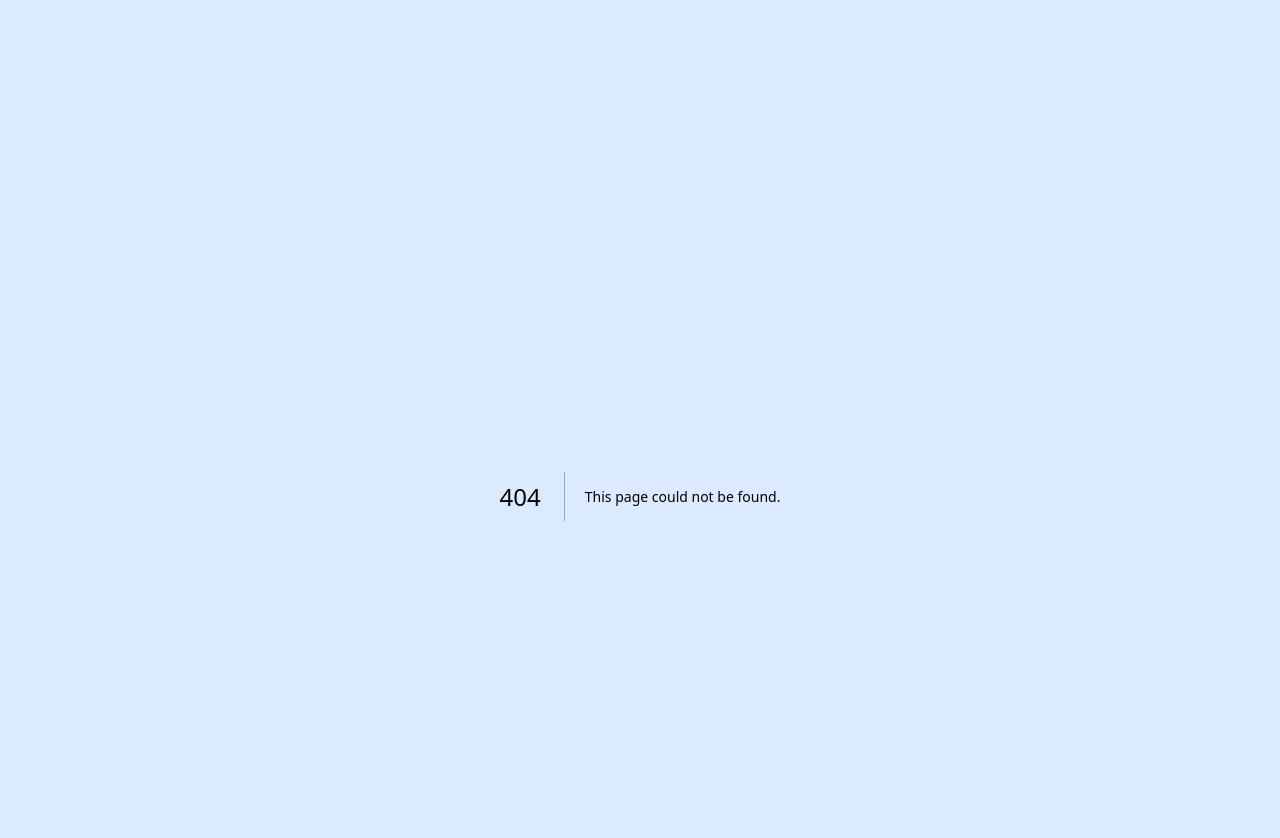
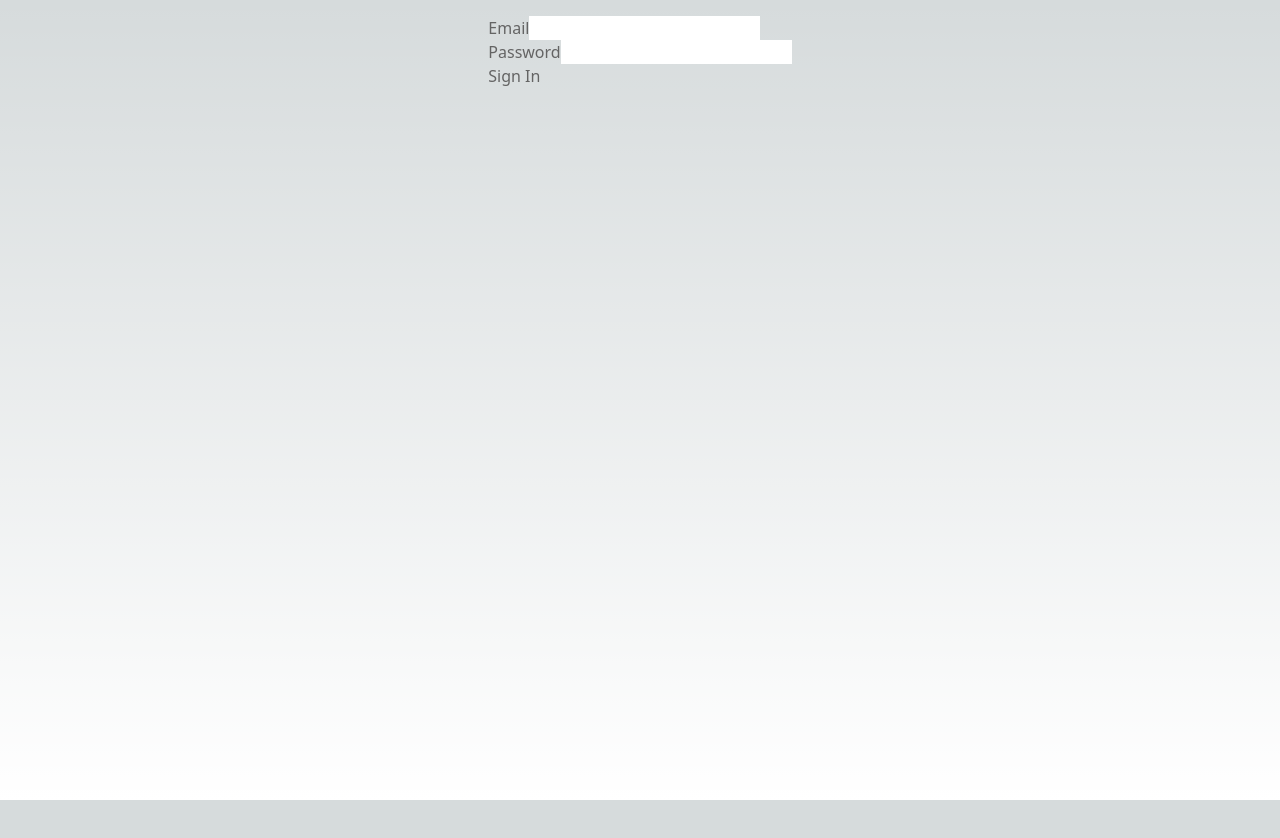
Before and after one commit to dstadz/idler, a Next.js app: page /signin in a window 1280 px wide. Before the commit this address had no page. Shown: the top 838 px of the page. After the commit the page ends 800 px from the top, so only its background shows below. Built offline with nearby package versions, Linux system fonts and the light colour scheme.

Commit message:
sign in works

```diff
--- a/src/app/api/auth/signup/route.ts
+++ b/src/app/api/auth/signup/route.ts
@@ -3,12 +3,11 @@ import prisma from '@/lib/prisma'
 import bcrypt from 'bcryptjs'
 
 export async function POST(request: Request) {
-  console.log(`🚀 ~ file: route.ts:6 ~ POST ~ request:`, request)
   try {
     const { email, password, name } = await request.json()
 
     if (!email || !password || !name) {
-      return NextResponse.json({ message: 'Email and password are required' }, { status: 400 })
+      return NextResponse.json({ message: 'Email, password, and name are required' }, { status: 400 })
     }
 
     const hashedPassword = await bcrypt.hash(password, 10)
@@ -16,13 +15,14 @@ export async function POST(request: Request) {
     const user = await prisma.user.create({
       data: {
         email,
+        password: hashedPassword,
         name,
-        password: hashedPassword,
       },
     })
 
     return NextResponse.json(user)
   } catch (error) {
-    return NextResponse.json({ message: 'Error creating user', error }, { status: 500 })
+    console.error('Error creating user:', error)
+    return NextResponse.json({ message: 'Error creating user', error: error.message }, { status: 500 })
   }
 }
--- /dev/null
+++ b/src/app/auth/[...nextauth]/route.ts
@@ -0,0 +1,37 @@
+import NextAuth from 'next-auth'
+import CredentialsProvider from 'next-auth/providers/credentials'
+import bcrypt from 'bcryptjs'
+import prisma from '@/lib/prisma'
+
+const authOptions = {
+  providers: [
+    CredentialsProvider({
+      async authorize(credentials) {
+        if (!credentials?.email || !credentials?.password) {
+          throw new Error('Email and password are required')
+        }
+
+        const user = await prisma.user.findUnique({
+          where: { email: credentials.email },
+        })
+
+        if (user && (await bcrypt.compare(credentials.password, user.password))) {
+          return user
+        }
+
+        throw new Error('Invalid email or password')
+      },
+    }),
+  ],
+  pages: {
+    signIn: '/auth/signin',
+  },
+}
+
+export async function GET(request: Request) {
+  return NextAuth(request, authOptions)
+}
+
+export async function POST(request: Request) {
+  return NextAuth(request, authOptions)
+}
--- a/src/app/dashboard/layout.tsx
+++ b/src/app/dashboard/layout.tsx
@@ -1,24 +1,26 @@
-import type { Metadata } from "next";
-import { Inter } from "next/font/google";
-import "../globals.css";
-const inter = Inter({ subsets: ["latin"] });
+'use client'
+import { useSession, signIn } from 'next-auth/react'
+import { useRouter } from 'next/navigation'
+import { useEffect } from 'react'
 
-export const metadata: Metadata = {
-  title: "Idle game ",
-  description: "how to enjoy time that could  be better spent anywhere else",
-};
+export default function DashboardLayout({ children }) {
+  const { data: session, status } = useSession()
+  const router = useRouter()
 
-export default function RootLayout({
-  children,
-}: Readonly<{
-  children: React.ReactNode;
-}>) {
+  useEffect(() => {
+    if (status === 'loading') return
+    if (!session) router.push('/auth/signin')
+      console.log(`🚀 ~ file: layout.tsx:14 ~ useEffect ~ session:`, session)
+  }, [session, status, router])
+
+  if (status === 'loading' || !session) {
+    return <p>Loading...</p>
+  }
+
   return (
-    <html lang="en">
-      <body className={inter.className}>
-        Dashboard
-        {children}
-      </body>
-    </html>
-  );
+    <div>
+      <h1>{session.user.name}s Dashboard</h1>
+      {children}
+    </div>
+  )
 }
--- a/src/app/dashboard/page.tsx
+++ b/src/app/dashboard/page.tsx
@@ -2,7 +2,7 @@ import Image from "next/image";
 
 export default function Home() {
   return (
-    <main className="flex min-h-screen flex-col items-center justify-between p-24">
+    <div className="flex min-h-screen flex-col items-center justify-between p-24">
       <h1> Check out your civvies</h1>
       <div className="relative z-[-1] flex place-items-center before:absolute before:h-[300px] before:w-full before:-translate-x-1/2 before:rounded-full before:bg-gradient-radial before:from-white before:to-transparent before:blur-2xl before:content-[''] after:absolute after:-z-20 after:h-[180px] after:w-full after:translate-x-1/3 after:bg-gradient-conic after:from-sky-200 after:via-blue-200 after:blur-2xl after:content-[''] before:dark:bg-gradient-to-br before:dark:from-transparent before:dark:to-blue-700 before:dark:opacity-10 after:dark:from-sky-900 after:dark:via-[#0141ff] after:dark:opacity-40 sm:before:w-[480px] sm:after:w-[240px] before:lg:h-[360px]">
         <Image
@@ -14,6 +14,6 @@ export default function Home() {
           priority
         />
       </div>
-    </main>
-  );
+    </div>
+  )
 }
--- a/src/app/globals.css
+++ b/src/app/globals.css
@@ -3,16 +3,16 @@
 @tailwind utilities;
 
 :root {
-  --foreground-rgb: 0, 0, 0;
+  --foreground-rgb: 100, 100, 100;
   --background-start-rgb: 214, 219, 220;
   --background-end-rgb: 255, 255, 255;
 }
 
 @media (prefers-color-scheme: dark) {
   :root {
-    --foreground-rgb: 255, 255, 255;
-    --background-start-rgb: 0, 0, 0;
-    --background-end-rgb: 0, 0, 0;
+    --foreground-rgb: 0, 0, 0;
+    --background-start-rgb: 100, 100, 100;
+    --background-end-rgb: 0, 0, 100;
   }
 }
 
--- a/src/app/layout.tsx
+++ b/src/app/layout.tsx
@@ -1,24 +1,19 @@
-import type { Metadata } from "next";
-import "./globals.css";
+"use client"
+import type { Metadata } from "next"
 
+import { SessionProvider } from "next-auth/react"
+import "./globals.css"
 
-export const metadata: Metadata = {
-  title: "Idle game ",
-  description: "how to enjoy time that could  be better spent anywhere else",
-};
-
-export default function RootLayout({
-  children,
-}: Readonly<{
-  children: React.ReactNode;
-}>) {
+export default function RootLayout({ children }: Readonly<{ children: React.ReactNode }>) {
   return (
-    <html lang="en">
-      <body className="flex flex-col h-full justify-center bg-blue-100">
-        <main className="flex min-h-screen flex-col items-center justify-between p-24">
-          {children}
-        </main>
-      </body>
-    </html>
-  );
+    <SessionProvider>
+      <html lang="en">
+        <body>
+          <main className="flex min-h-screen flex-col items-center justify-between p-4">
+            {children}
+          </main>
+        </body>
+      </html>
+    </SessionProvider>
+  )
 }
--- /dev/null
+++ b/src/app/signin/page.tsx
@@ -0,0 +1,32 @@
+'use client'
+import { signIn } from 'next-auth/react'
+import { useState } from 'react'
+
+export default function SignIn() {
+  const [email, setEmail] = useState('')
+  const [password, setPassword] = useState('')
+
+  const handleSubmit = async (e) => {
+    e.preventDefault()
+    const result = await signIn('credentials', {
+      redirect: true,
+      email,
+      password,
+      callbackUrl: '/dashboard',
+    })
+  }
+
+  return (
+    <form onSubmit={handleSubmit}>
+      <div>
+        <label>Email</label>
+        <input type="text" value={email} onChange={(e) => setEmail(e.target.value)} />
+      </div>
+      <div>
+        <label>Password</label>
+        <input type="password" value={password} onChange={(e) => setPassword(e.target.value)} />
+      </div>
+      <button type="submit">Sign In</button>
+    </form>
+  )
+}
--- a/src/app/signup/page.tsx
+++ b/src/app/signup/page.tsx
@@ -21,9 +21,8 @@ export default function SignupPage() {
     })
 
     if (res.ok) {
-      router.push('/dashboard') // Redirect on success
+      router.push('/dashboard')
     } else {
-      // Handle error
       console.error('Signup failed')
     }
   }
```
